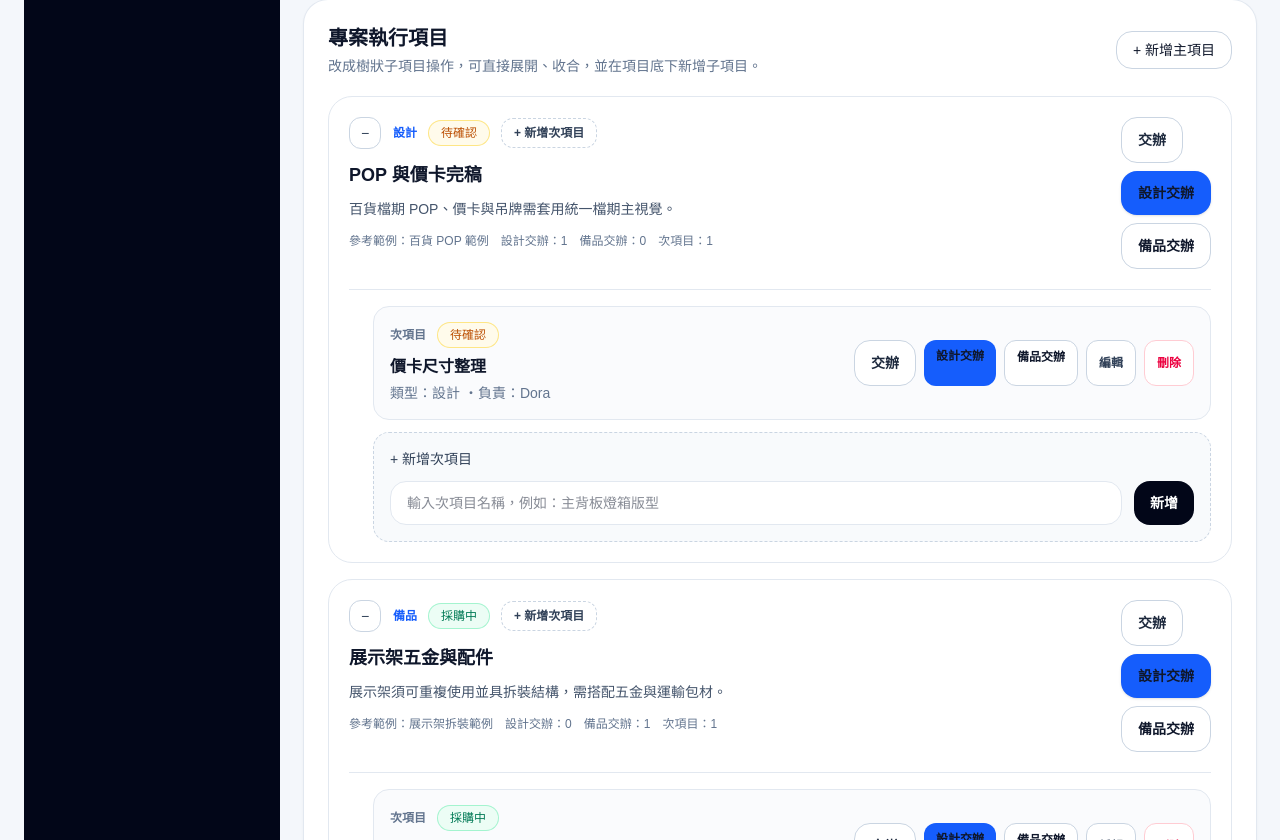
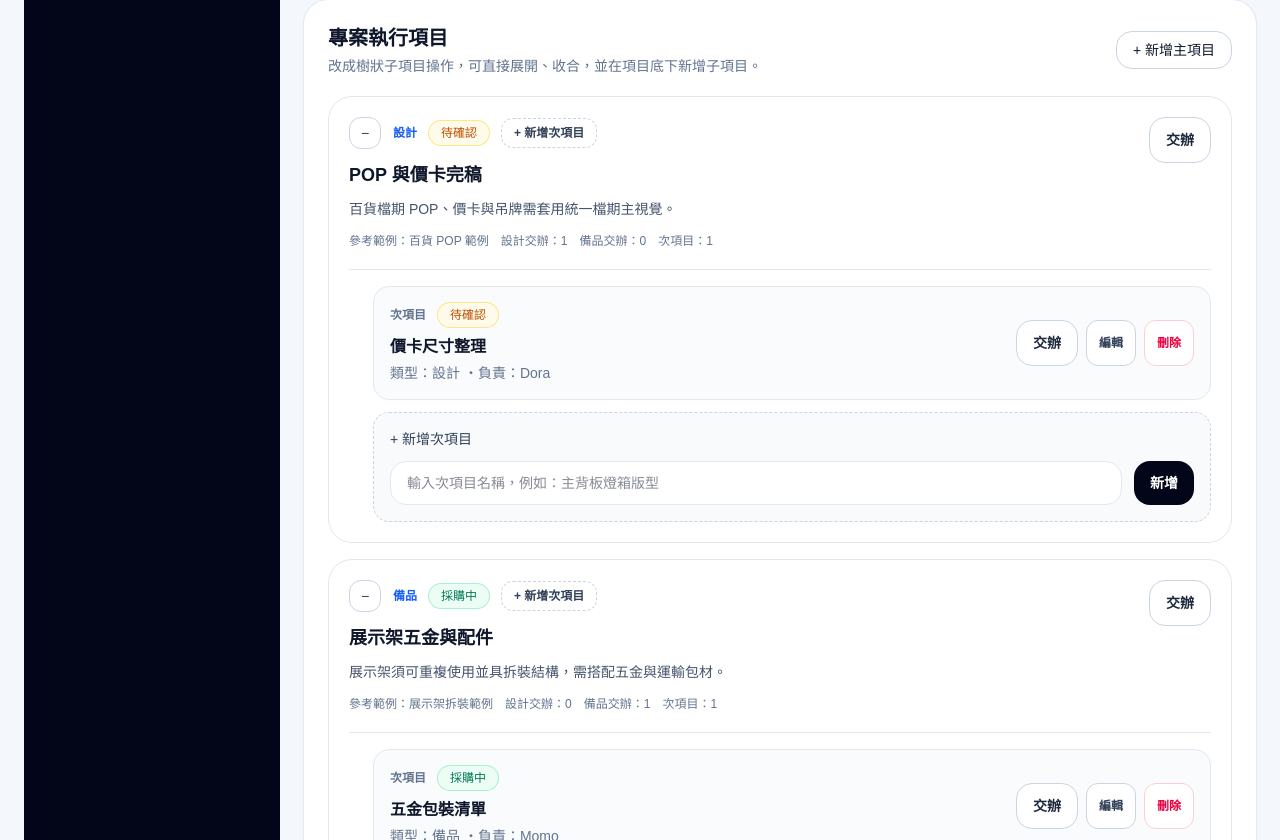
Before and after one commit to willy841/projectflow, a Next.js app: page /projects/department-store-display-2026 in a window 1280 px wide. Shown: the part 760-1600 px from the top of the page. Built offline with nearby package versions, Linux system fonts and the light colour scheme.

Commit message:
refactor: remove duplicate assignment action buttons

```diff
--- a/src/components/execution-tree.tsx
+++ b/src/components/execution-tree.tsx
@@ -176,18 +176,6 @@ export function ExecutionTree({
 
               <div className="grid w-full gap-2 sm:w-auto">
                 <AssignmentMenu targetId={item.id} title={item.title} />
-                <Link
-                  href={`/design-tasks/new?projectId=${projectId}&itemId=${item.id}&itemTitle=${encodeURIComponent(item.title)}`}
-                  className="inline-flex items-center justify-center rounded-2xl bg-blue-600 px-4 py-3 text-sm font-semibold text-white shadow-sm transition hover:bg-blue-700"
-                >
-                  設計交辦
-                </Link>
-                <Link
-                  href={`/procurement-tasks/new?projectId=${projectId}&itemId=${item.id}&itemTitle=${encodeURIComponent(item.title)}`}
-                  className="inline-flex items-center justify-center rounded-2xl border border-slate-300 bg-white px-4 py-3 text-sm font-semibold text-slate-800 transition hover:bg-slate-50"
-                >
-                  備品交辦
-                </Link>
               </div>
             </div>
 
@@ -249,18 +237,6 @@ export function ExecutionTree({
 
                           <div className="flex flex-wrap gap-2">
                             <AssignmentMenu targetId={child.id} title={child.title} />
-                            <Link
-                              href={`/design-tasks/new?projectId=${projectId}&itemId=${item.id}&itemTitle=${encodeURIComponent(child.title)}`}
-                              className="rounded-xl bg-blue-600 px-3 py-2 text-xs font-semibold text-white transition hover:bg-blue-700"
-                            >
-                              設計交辦
-                            </Link>
-                            <Link
-                              href={`/procurement-tasks/new?projectId=${projectId}&itemId=${item.id}&itemTitle=${encodeURIComponent(child.title)}`}
-                              className="rounded-xl border border-slate-300 bg-white px-3 py-2 text-xs font-semibold text-slate-700 transition hover:bg-slate-100"
-                            >
-                              備品交辦
-                            </Link>
                             <button
                               type="button"
                               onClick={() => startEditing(child.id, child.title)}
```
